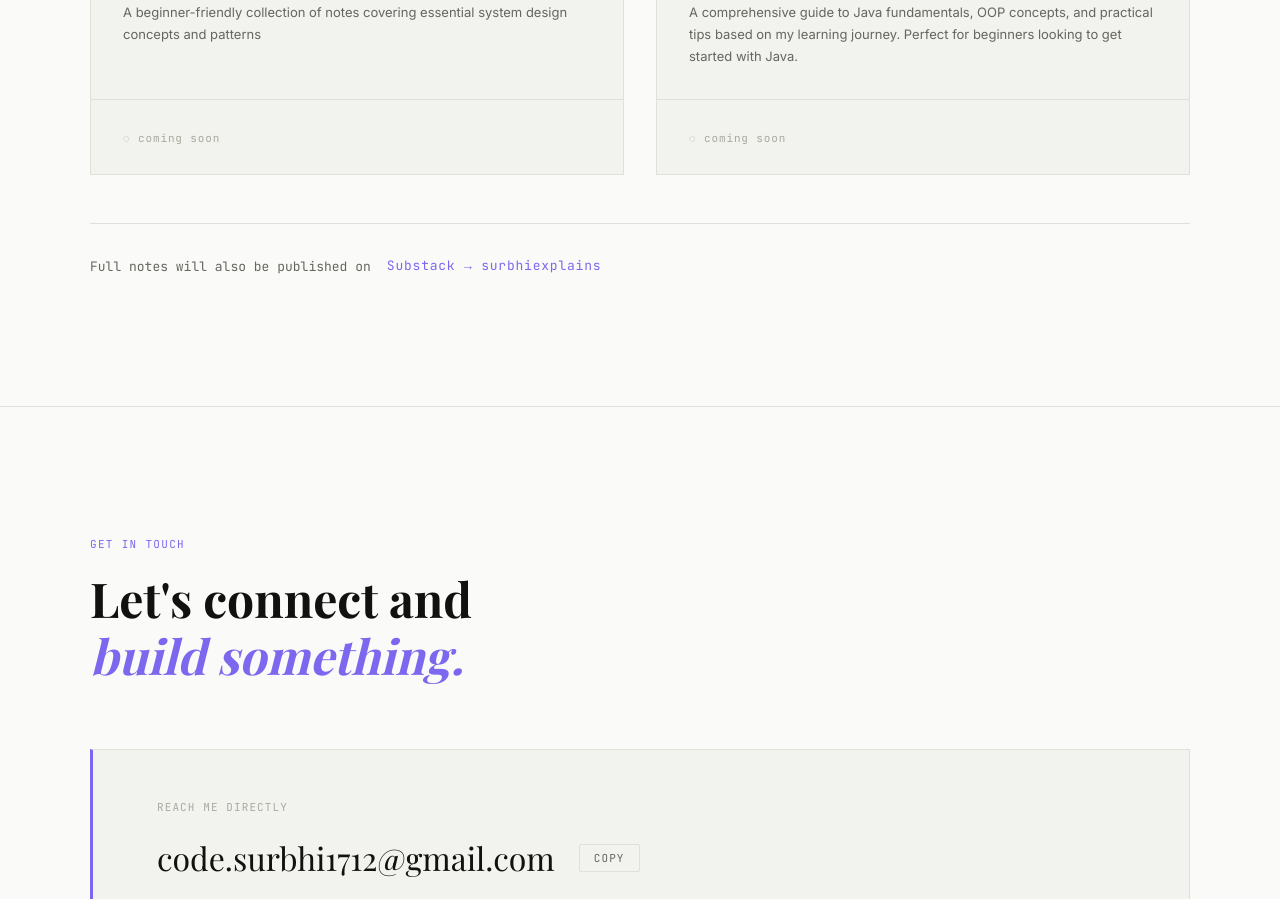
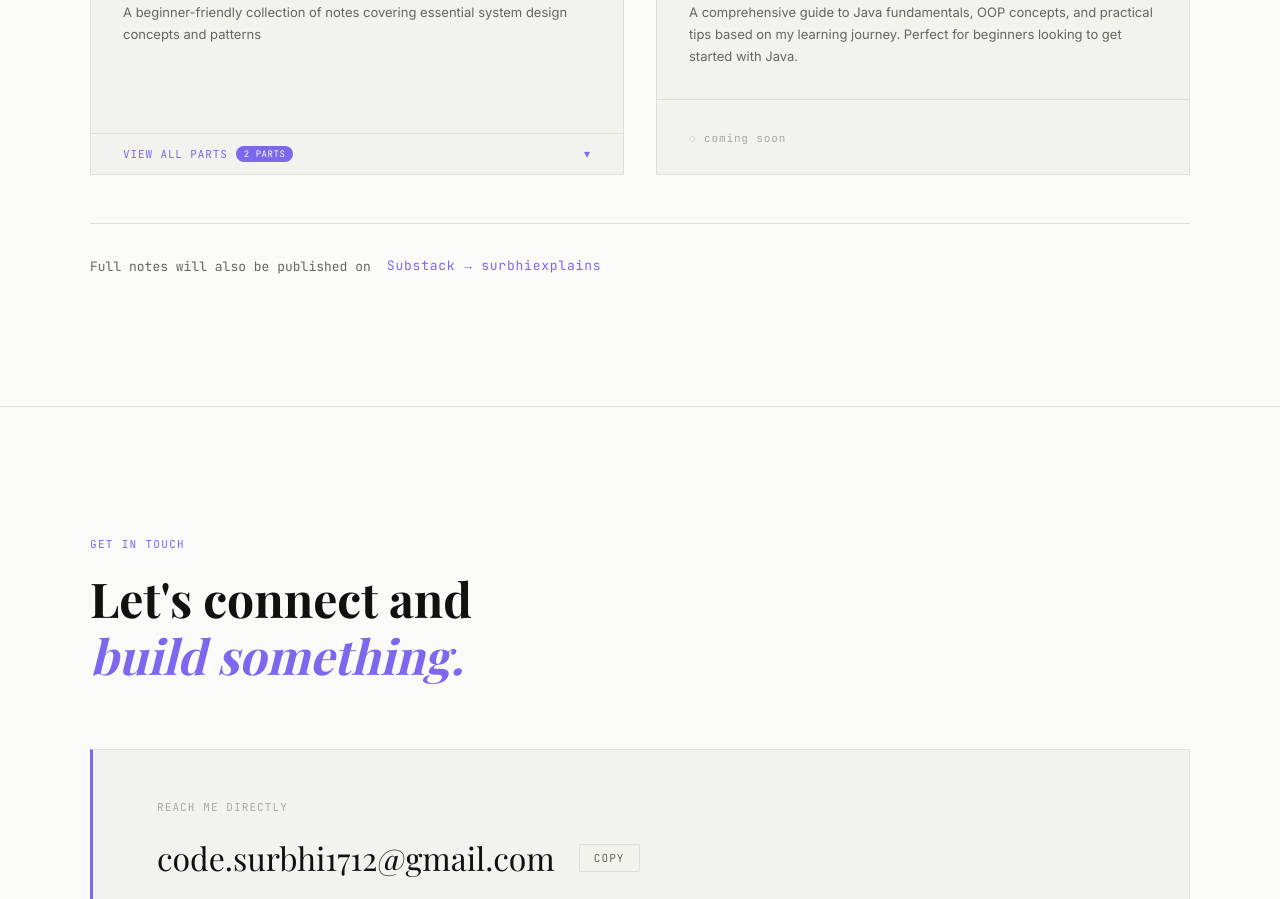
Before and after one commit to Code-Surbhi/SurbhiExplains, a React (Vite) app: page / in a window 1280 px wide. Shown: the part 8100-8999 px from the top of the page. Built offline with nearby package versions, Linux system fonts and the light colour scheme; a web font is replaced by a local one.

Commit message:
Notes: s3 durability system design notes add

```diff
--- a/src/components/Notes/Notes.jsx
+++ b/src/components/Notes/Notes.jsx
@@ -35,7 +35,25 @@ const notes = [
     title: "System Design Notes : Simplified Concepts.",
     description:
       "A beginner-friendly collection of notes covering essential system design concepts and patterns",
-    parts: null,
+    parts: [
+      {
+        chapter: "Chapter 1 — AWS Services",
+        items: [
+          {
+            num: "P01",
+            title: "S3 Durability Explained",
+            pdf: "/notes/01_SD_s3_durability.pdf",
+            youtube: null,
+          },
+          {
+            num: "P02",
+            title: "Lambda Explained",
+            pdf: "/notes/01_SD_s3_durability.pdf",
+            youtube: null,
+          },
+        ],
+      },
+    ],
     pdf: null,
     youtube: null,
   },
```
Also changed, not shown: 1 other file (tests, documents, lock files or other folders).
